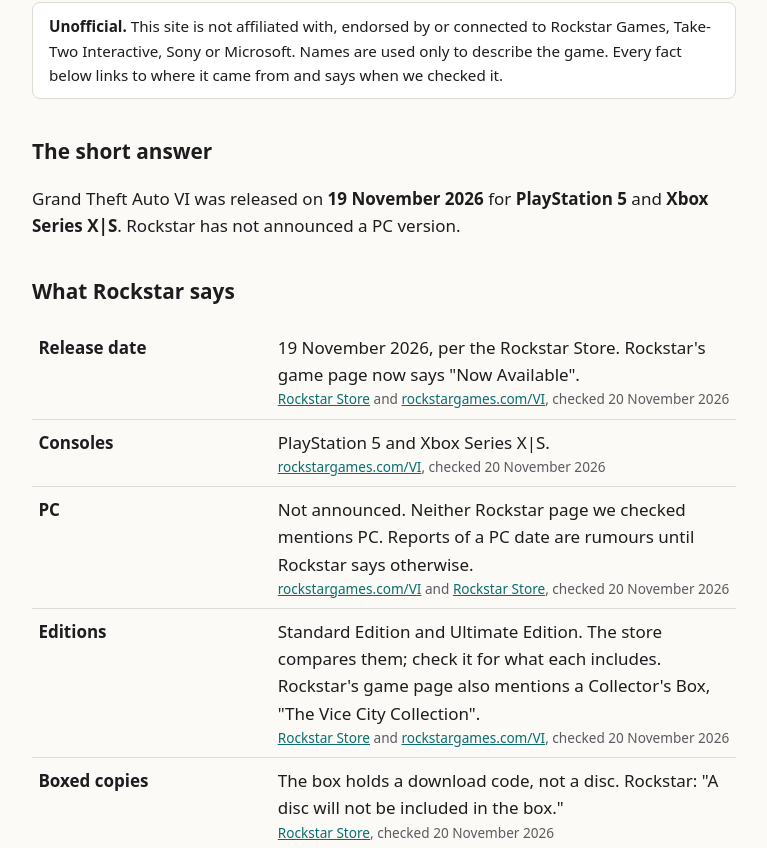
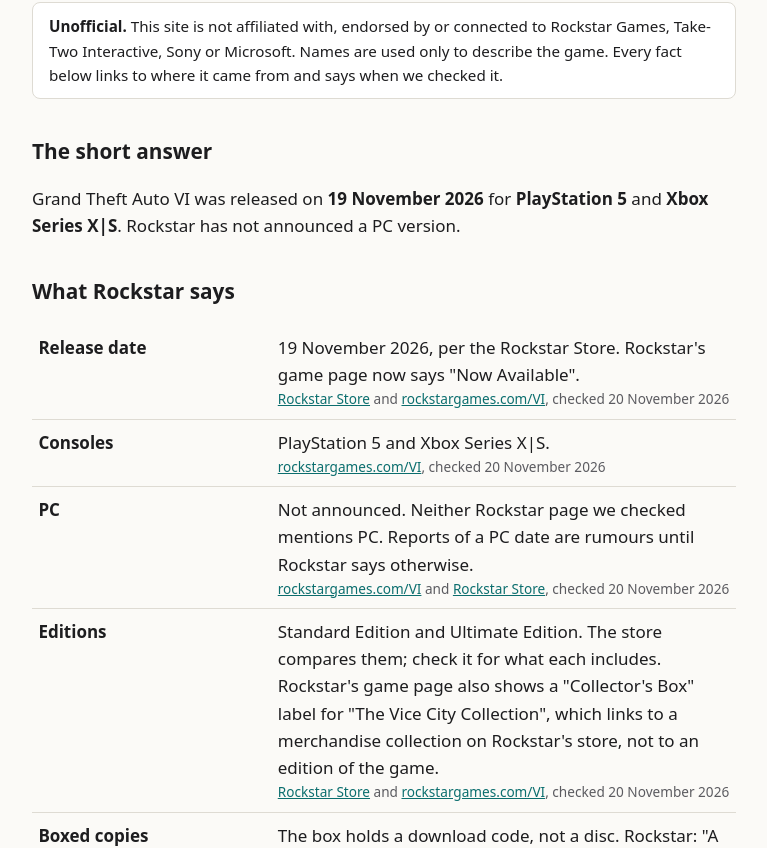
Before and after one commit to AgentiCCells/AgentiCCells__Site__GTA6-Launch, a plain HTML site: page src/index.html in a window 1280 px wide. Shown: the part 112-960 px from the top of the page, without its empty margins (256-1023 px from the left). Drawn offline with Linux system fonts and the light colour scheme.

Commit message:
Editions row: the Collector's Box is a merchandise collection
Re-check of Rockstar's pages on 20 November ~17:20 UTC. Everything else
on the page still matches.

Agent: trends@AgentiCCells.dinis
Claude-Session: https://claude.ai/code/session_01Kw9UwEWhT5hASCFy2zDEiX
Co-Authored-By: Claude Opus 5.5 <noreply@anthropic.com>

```diff
--- a/src/index.html
+++ b/src/index.html
@@ -34,7 +34,7 @@
 <tr><th>Release date</th><td>19 November 2026, per the Rockstar Store. Rockstar's game page now says "Now Available".<span class="src"><a href="https://store.rockstargames.com/game/buy-gta-vi">Rockstar Store</a> and <a href="https://www.rockstargames.com/VI">rockstargames.com/VI</a>, checked 20 November 2026</span></td></tr>
 <tr><th>Consoles</th><td>PlayStation 5 and Xbox Series X|S.<span class="src"><a href="https://www.rockstargames.com/VI">rockstargames.com/VI</a>, checked 20 November 2026</span></td></tr>
 <tr><th>PC</th><td>Not announced. Neither Rockstar page we checked mentions PC. Reports of a PC date are rumours until Rockstar says otherwise.<span class="src"><a href="https://www.rockstargames.com/VI">rockstargames.com/VI</a> and <a href="https://store.rockstargames.com/game/buy-gta-vi">Rockstar Store</a>, checked 20 November 2026</span></td></tr>
-<tr><th>Editions</th><td>Standard Edition and Ultimate Edition. The store compares them; check it for what each includes. Rockstar's game page also mentions a Collector's Box, "The Vice City Collection".<span class="src"><a href="https://store.rockstargames.com/game/buy-gta-vi">Rockstar Store</a> and <a href="https://www.rockstargames.com/VI">rockstargames.com/VI</a>, checked 20 November 2026</span></td></tr>
+<tr><th>Editions</th><td>Standard Edition and Ultimate Edition. The store compares them; check it for what each includes. Rockstar's game page also shows a "Collector's Box" label for "The Vice City Collection", which links to a merchandise collection on Rockstar's store, not to an edition of the game.<span class="src"><a href="https://store.rockstargames.com/game/buy-gta-vi">Rockstar Store</a> and <a href="https://www.rockstargames.com/VI">rockstargames.com/VI</a>, checked 20 November 2026</span></td></tr>
 <tr><th>Boxed copies</th><td>The box holds a download code, not a disc. Rockstar: "A disc will not be included in the box."<span class="src"><a href="https://store.rockstargames.com/game/buy-gta-vi">Rockstar Store</a>, checked 20 November 2026</span></td></tr>
 <tr><th>Early purchase bonus</th><td>Ended. Rockstar offered the Vintage Vice City Pack, while supplies lasted, to orders placed before 20 November 2026.<span class="src"><a href="https://store.rockstargames.com/game/buy-gta-vi">Rockstar Store</a>, checked 20 November 2026</span></td></tr>
 <tr><th>Pre-load</th><td>Rockstar posted "Pre-Load Grand Theft Auto VI Now" on 10 November 2026.<span class="src"><a href="https://www.rockstargames.com/newswire/article/89834o94713o21">Rockstar Newswire</a> (date from the news list on <a href="https://www.rockstargames.com/VI">rockstargames.com/VI</a>), checked 20 November 2026</span></td></tr>
```
